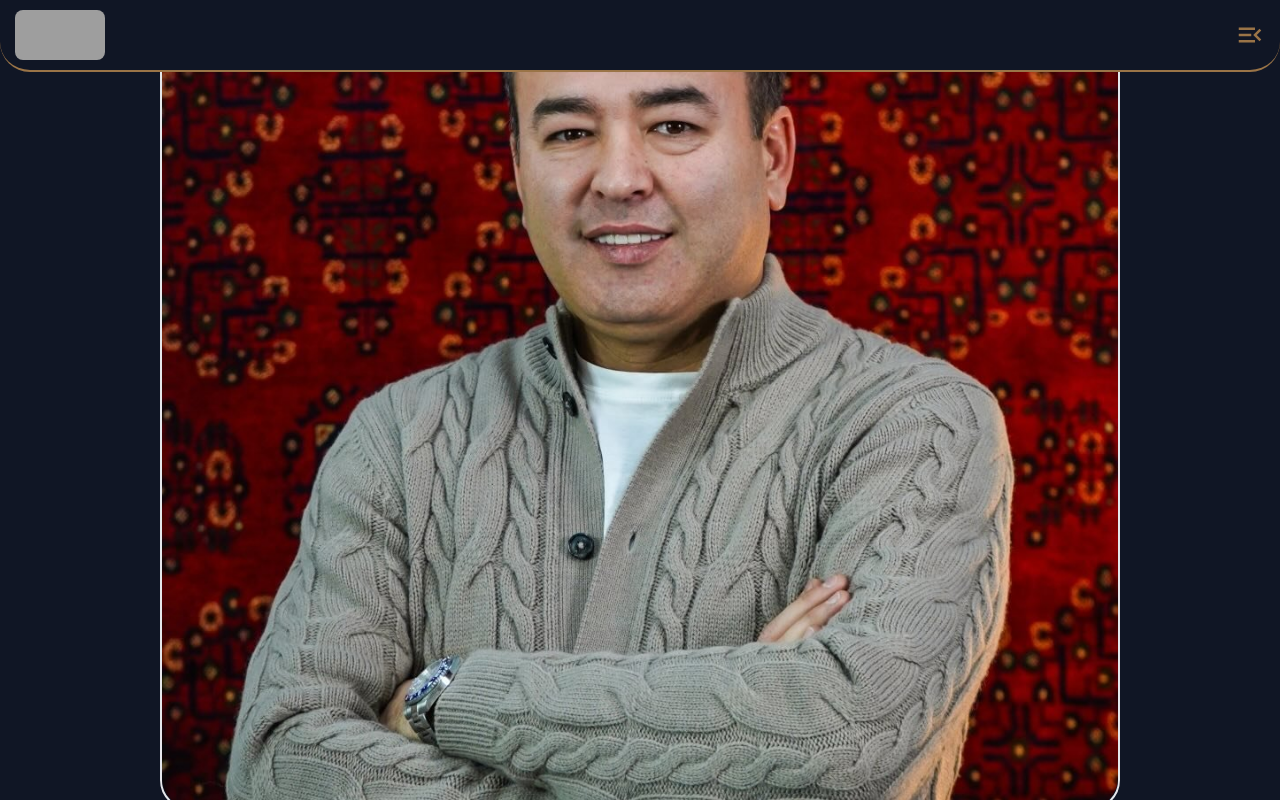
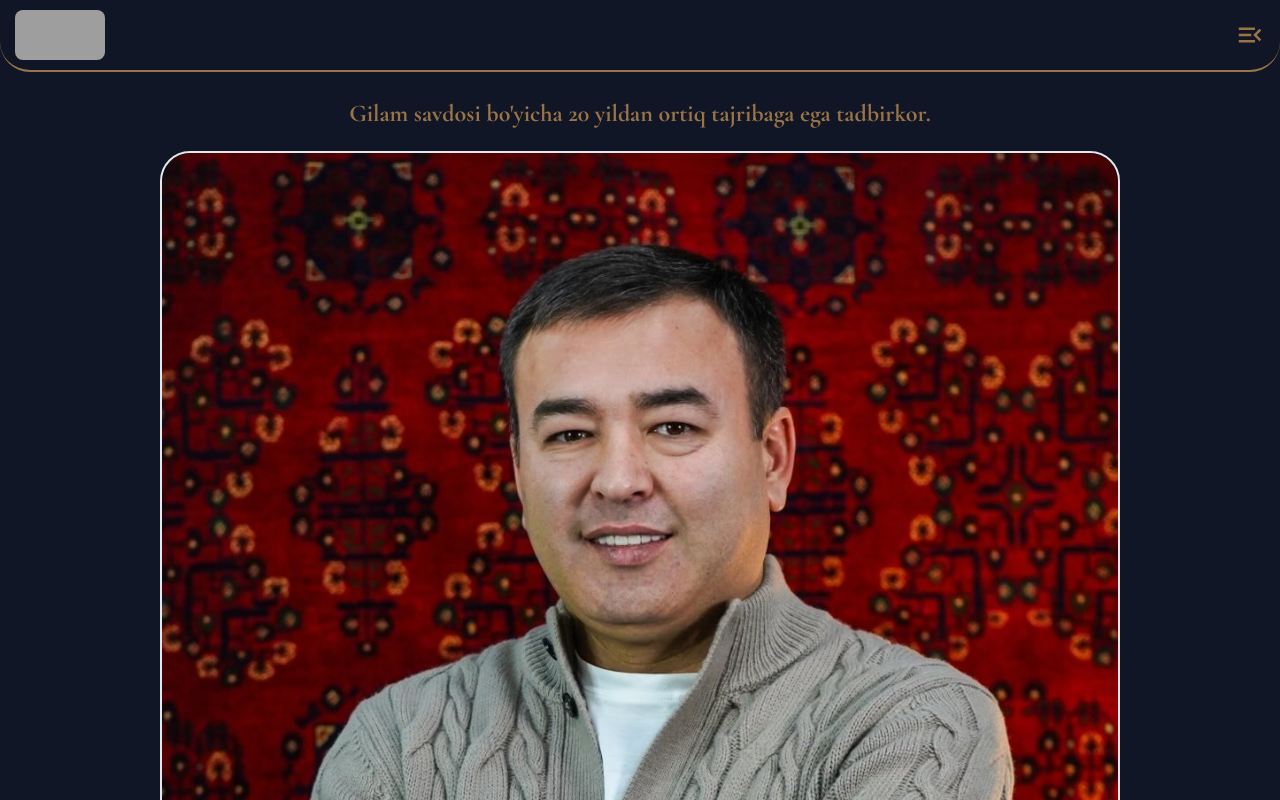
Before and after one commit to Hussayin/mahkamov, a React (Vite) app: page / in a window 1280 px wide. Shown: the top 800 px of the page. Built offline with nearby package versions, Linux system fonts and the light colour scheme; grey boxes are pictures that could not be loaded.

Commit message:
all is ture

```diff
--- a/src/components/comps/EnterComp.jsx
+++ b/src/components/comps/EnterComp.jsx
@@ -23,9 +23,9 @@ const logoss = [
 
 const EnterComp = () => {
   return (
-    <div className="bg-[#101625] h-[95vh] flex items-center">
+    <div className="bg-[#101625] flex items-center">
       {/* ASOSIY CONTAINER */}
-      <div className="w-full flex flex-col gap-[25px]">
+      <div className="w-full mt-[30px] flex flex-col gap-[25px]">
         {/* tanishtiruv */}
         <motion.div
           initial={{ opacity: 0, x: 50 }}
```
Also changed, not shown: 4 other files (tests, documents, lock files or other folders).
